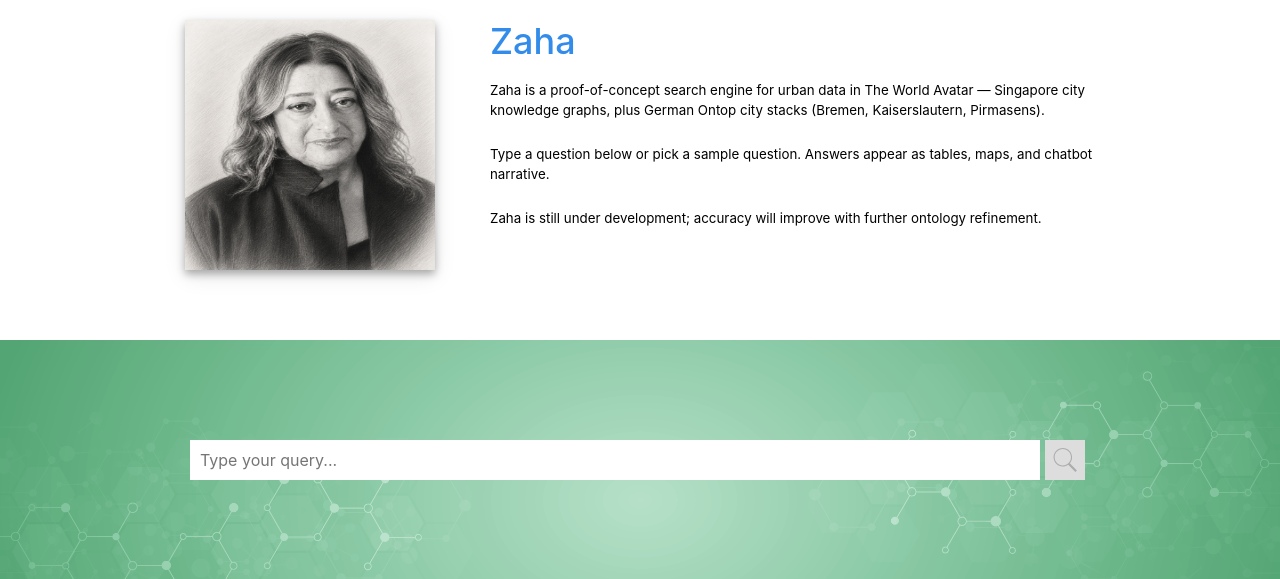
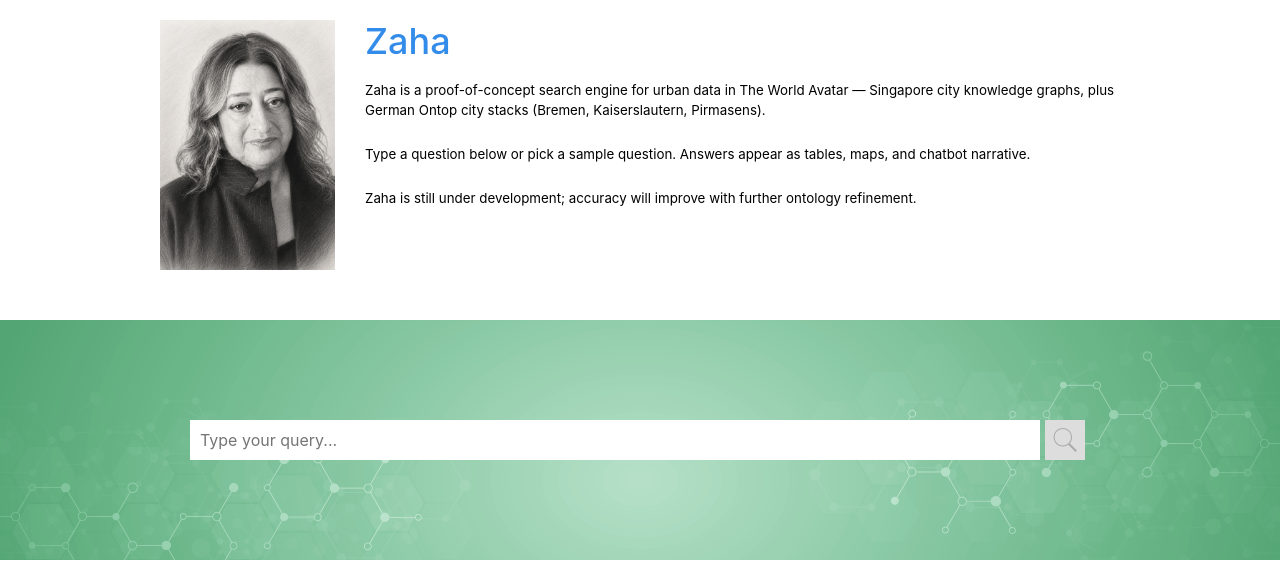
Before and after one commit to TheWorldAvatar/MarieCP, a Flask app: page /demos/zaha/ in a window 1280 px wide. Shown: the part 100-679 px from the top of the page. Run offline with Flask 2, Linux system fonts and the light colour scheme; parts of the project's set-up code (start-up, migrations or seed data) failed here and were passed over; some libraries are stand-ins or nearby versions.

Commit message:
fix(demos): unify TWA branding, hub portraits, and city dropdown
Align hub/sub-page portraits and hover bios, use TWA favicon everywhere, dedupe German city dropdown, and rename hub heading to output agents.

Co-authored-by: Cursor <cursoragent@cursor.com>

```diff
--- a/demos/marie-classic/index.html
+++ b/demos/marie-classic/index.html
@@ -8,7 +8,7 @@
     <meta name="viewport" content="width=device-width, initial-scale=1">
     <meta name="description"
         content="Marie — natural-language search over chemistry and related knowledge graphs in The World Avatar." />
-    <link rel="icon" type="image/png" href="/demos/zaha/static/img/favicon.png" />
+    <link rel="icon" type="image/png" href="/demos/hub/favicon.png" />
     <link rel="stylesheet" href="https://cdn.jsdelivr.net/npm/bootstrap@4.6.2/dist/css/bootstrap.min.css"
         integrity="sha384-xOolHFLEh07PJGoPkLv1IbcEPTNtaed2xpHsD9ESMhqIYd0nLMwNLD69Npy4HI+N" crossorigin="anonymous">
     <link rel="stylesheet" href="https://cdn.datatables.net/1.13.6/css/dataTables.bootstrap4.min.css" />
--- a/demos/marie-classic/static/js/german_city_questions.js
+++ b/demos/marie-classic/static/js/german_city_questions.js
@@ -8,7 +8,19 @@
     const CITY_ORDER = ["pirmasens", "bremen", "kaiserslautern"];
 
     function orderedCityKeys(catalog) {
-        return CITY_ORDER.filter((key) => Object.prototype.hasOwnProperty.call(catalog, key));
+        const seen = new Set();
+        return CITY_ORDER.filter((key) => {
+            if (!Object.prototype.hasOwnProperty.call(catalog, key)) {
+                return false;
+            }
+            const label = (catalog[key] && catalog[key].label) || key;
+            const cityName = label.split(" — ")[0].trim().toLowerCase();
+            if (seen.has(cityName)) {
+                return false;
+            }
+            seen.add(cityName);
+            return true;
+        });
     }
 
     function hasMap(spec) {
--- a/demos/patch_zaha_german_cities.py
+++ b/demos/patch_zaha_german_cities.py
@@ -17,7 +17,7 @@ GERMAN_SECTION = """
     <!-- german-city-competency -->
     <button type="submit" class="accordion">German cities (TWA buildings)</button>
     <div class="accordion-panel">
-        <p>Validated competency questions for German Ontop city stacks (Bremen, Kaiserslautern, Pirmasens buildings, toilets, plots, solarthermie). Select a dataset, then click a question.</p>
+        <p>Validated competency questions for German Ontop city stacks (Bremen, Kaiserslautern, Pirmasens). Select a city, then click a question.</p>
         <div id="german-city-container" style="margin-bottom: 1rem;">
             <label for="german-city-select" style="margin-right: 0.5rem;">City:</label>
             <select id="german-city-select" style="min-width: 14rem; padding: 0.25rem 0.5rem;">
--- a/demos/templates/hub.html
+++ b/demos/templates/hub.html
@@ -25,7 +25,7 @@
         <div class="container grid-lg">
             <section class="intro-container three-quarter-width hub-page-intro">
                 <div class="intro-center" style="width: 100%; text-align: center;">
-                    <h2>The World Avatar demos</h2>
+                    <h2>The World Avatar output agents</h2>
                     <p>Natural-language access to knowledge graphs — pick an assistant to explore chemistry, urban
                         data, or parliamentary debates.</p>
                 </div>
@@ -52,7 +52,7 @@
                 <div class="intro-left">
                     <figure class="hub-portrait"
                         data-bio="Dame Zaha Hadid (1950-2016) was an Iraqi-British architect, artist, and designer, recognised as a key figure in late-20th and early-21st century architecture.">
-                        <img src="/demos/zaha/static/img/zaha.png" alt="Zaha Hadid" />
+                        <img src="/demos/hub/portraits/zaha.png" alt="Zaha Hadid" />
                     </figure>
                 </div>
                 <div class="intro-center">
--- a/demos/test_server_hub.py
+++ b/demos/test_server_hub.py
@@ -30,6 +30,7 @@ def test_hub_routes():
     assert resp.status_code == 200
     body = resp.get_data(as_text=True)
     assert "Marie" in body and "Zaha" in body and "Elisa" in body
+    assert "The World Avatar output agents" in body
     assert "/demos/hub/portraits/elisa.png" in body
     assert 'href="https://qa.theworldavatar.io/"' in body
     assert "advanced UI" not in body
--- a/demos/zaha-classic/index.html
+++ b/demos/zaha-classic/index.html
@@ -8,7 +8,7 @@
     <meta name="viewport" content="width=device-width, initial-scale=1">
     <meta name="description"
         content="Zaha — natural-language search over urban city knowledge graphs in The World Avatar." />
-    <link rel="icon" type="image/png" href="/demos/zaha/static/img/favicon.png" />
+    <link rel="icon" type="image/png" href="/demos/hub/favicon.png" />
     <link rel="stylesheet" href="https://cdn.jsdelivr.net/npm/bootstrap@4.6.2/dist/css/bootstrap.min.css"
         integrity="sha384-xOolHFLEh07PJGoPkLv1IbcEPTNtaed2xpHsD9ESMhqIYd0nLMwNLD69Npy4HI+N" crossorigin="anonymous">
     <link rel="stylesheet" href="https://cdn.datatables.net/1.13.6/css/dataTables.bootstrap4.min.css" />
--- a/demos/zaha-classic/static/css/custom.css
+++ b/demos/zaha-classic/static/css/custom.css
@@ -99,7 +99,7 @@ body.header-fixed.header-animated #header.scrolled .logo img, body.header-fixed.
 	font-size: 10pt;
 }
 .intro-container img {
-	width: 250px;
+	width: 175px;
 	height: 250px;
     box-shadow: 0 4px 8px 0 rgb(0 0 0 / 30%), 0 6px 20px 0 rgb(0 0 0 / 10%);
 }
@@ -107,16 +107,61 @@ body.header-fixed.header-animated #header.scrolled .logo img, body.header-fixed.
 	box-shadow: 0 4px 8px 0 rgb(0 0 0 / 60%), 0 6px 20px 0 rgb(0 0 0 / 40%);
 }
 
+/* Portrait hover bio (Marie/Zaha sub-pages; hub uses .hub-portrait in hub.css). */
+.assistant-portrait {
+	position: relative;
+	width: 175px;
+	height: 250px;
+	margin: 0;
+}
+
+.assistant-portrait img {
+	width: 175px;
+	height: 250px;
+	object-fit: cover;
+	box-shadow: none;
+}
+
+.assistant-portrait img:hover {
+	box-shadow: none;
+}
+
+.assistant-portrait::after {
+	content: attr(data-bio);
+	position: absolute;
+	left: 50%;
+	bottom: 0.75rem;
+	z-index: 2;
+	width: 15rem;
+	max-width: calc(100vw - 2rem);
+	padding: 0.75rem 0.85rem;
+	border-radius: 0.35rem;
+	background: rgba(18, 31, 48, 0.92);
+	color: #fff;
+	font-size: 0.82rem;
+	line-height: 1.35;
+	opacity: 0;
+	pointer-events: none;
+	transform: translate(-50%, 0.35rem);
+	transition: opacity 0.15s ease, transform 0.15s ease;
+}
+
+.assistant-portrait:hover::after,
+.assistant-portrait:focus-within::after {
+	opacity: 1;
+	transform: translate(-50%, 0);
+}
+
 /* Left element of introduction content (image) */
 .intro-left {
-	min-width: 300px;
-	max-width: 300px;
+	min-width: 175px;
+	max-width: 175px;
 	float: left;
 	margin-right: 30px;
 
 	display: flex;
 	justify-content: center;
-	align-items: center;
+	align-items: flex-start;
 }
 
 /* Center element of introduction content (text) */
```
Also changed, not shown: demos/hub/hub.css (+13 -0 lines), demos/zaha-classic/static/img/favicon.png.
